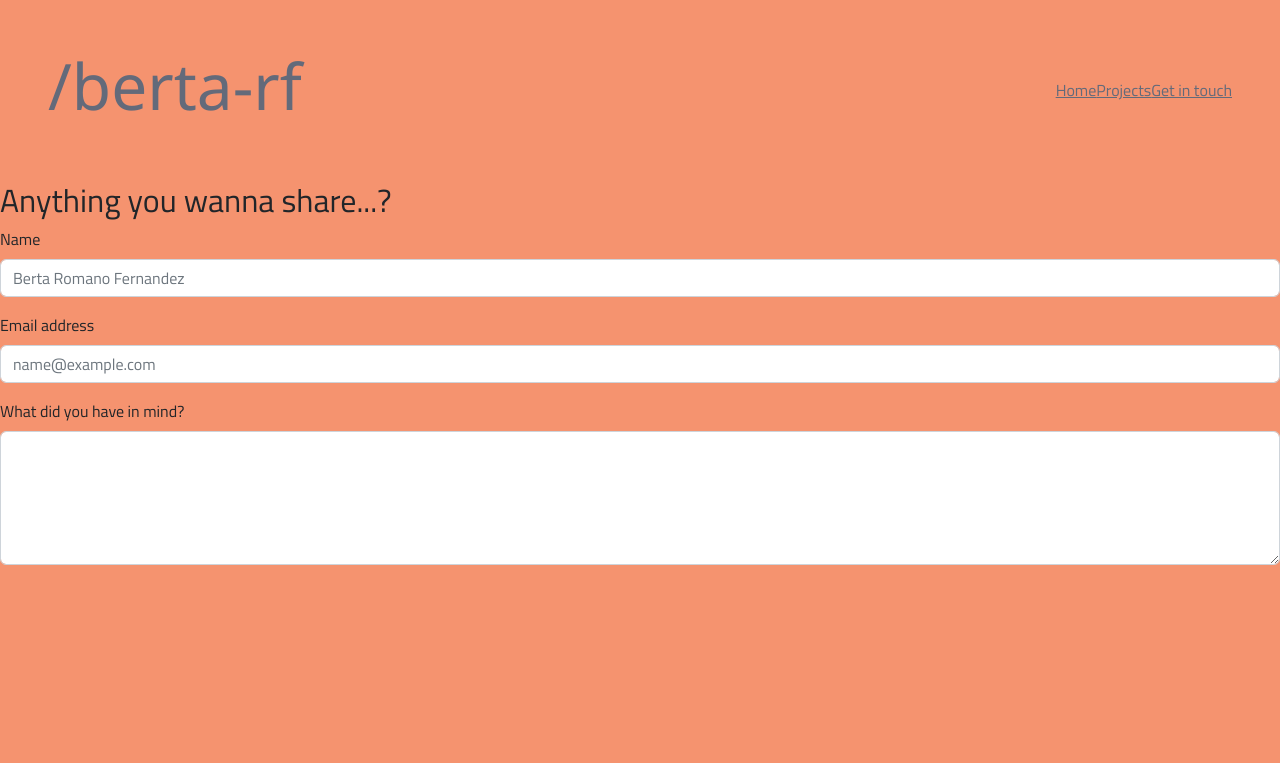
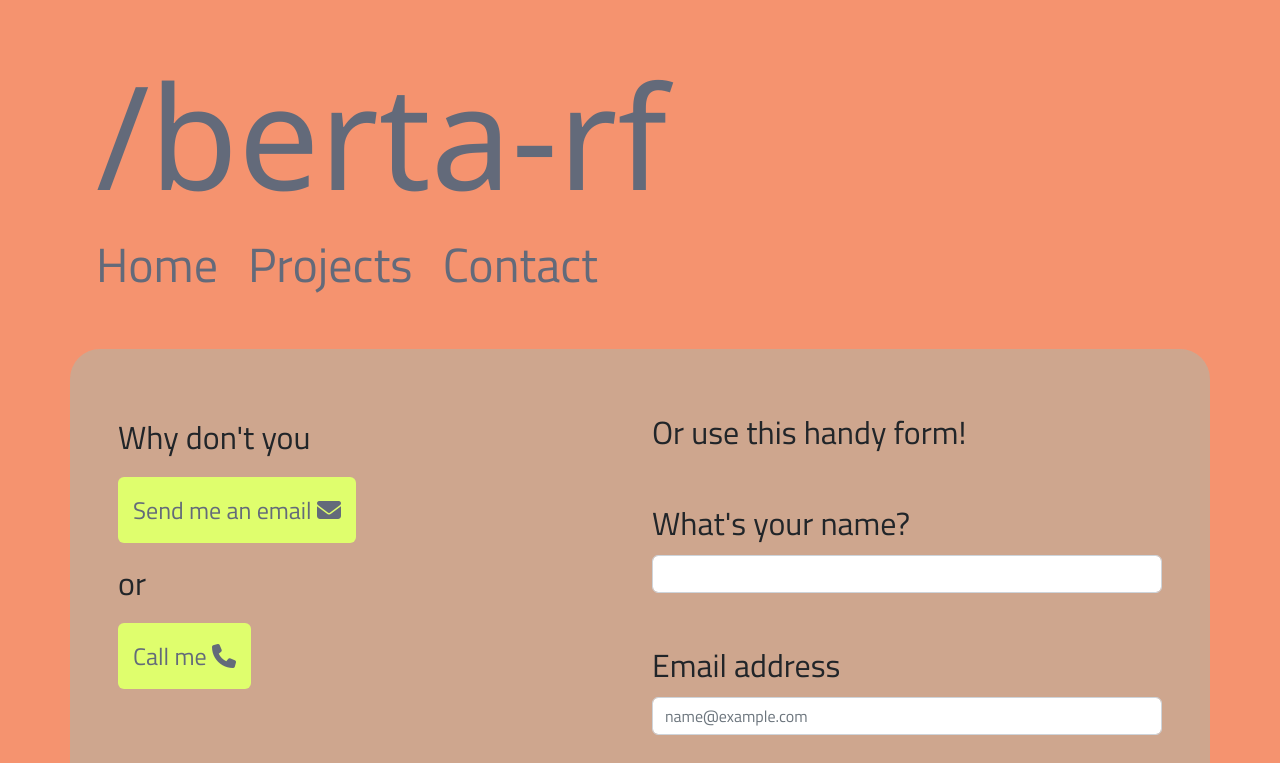
Before and after one commit to berta-rf/my_portfolio, a React (Create React App) app: page /contact in a window 1280 px wide. Shown: the top 763 px of the page. Built offline with nearby package versions, Linux system fonts and the light colour scheme.

Commit message:
Update header and contact pages deign

```diff
--- a/src/App.js
+++ b/src/App.js
@@ -7,6 +7,7 @@ import Home from './components/Home';
 import ProjectGallery from './components/ProjectGallery';
 
 import 'bootstrap/dist/css/bootstrap.min.css';
+import ThemeProvider from 'react-bootstrap/ThemeProvider'
 import './App.scss';
 
 
@@ -15,6 +16,10 @@ const App = () => {
     return(
 
         <Router>
+        <ThemeProvider
+        breakpoints={['xxxl', 'xxl', 'xl', 'lg', 'md', 'sm', 'xs', 'xxs']}
+        minBreakpoint="xxs"
+        >
             <div>
                 <Header />
                 <Routes>
@@ -23,6 +28,7 @@ const App = () => {
                     <Route path="contact" element={<Contact />} />
                 </Routes>
             </div>
+        </ThemeProvider>
         </Router>
     );
 
--- a/src/App.scss
+++ b/src/App.scss
@@ -1,6 +1,7 @@
 :root {
     --shuttleGray: #636a7a;
     --edward: #a9b9ac;
+    --edward-transparent: #a9b9ac82;
     --canary: #dffe6d;
     --sandyBrown: #f5936f;
 }
@@ -8,14 +9,41 @@
 body {
     font-family: 'Titillium Web', sans-serif;
     background-color: var(--sandyBrown);
+    font-size: 2rem;
 }
 
 h1 {
     font-family:'Segoe UI', Tahoma, Geneva, Verdana, sans-serif;
     color: #636a7a;
-    font-size: 4rem;
+    font-size: 9rem;
 }
 
 a {
     color: #636a7a;
+    font-size: 3rem;
+    text-decoration: none;
+    padding-right: 30px;
 }
+
+a:hover {
+    color: var(--canary);
+}
+
+.btn {
+    background-color: var(--canary);
+    color: var(--shuttleGray);
+    border: none;
+    padding: 15px;
+    font-size: 1.5rem;
+}
+
+.btn:hover {
+    background-color: #a9b9ac;
+
+}
+
+.contactPage {
+    background-color: var(--edward-transparent);
+    padding: 3rem;
+    border-radius: 30px;
+}
--- a/src/components/Contact.js
+++ b/src/components/Contact.js
@@ -1,36 +1,52 @@
 import React from "react";
+import Button from 'react-bootstrap/Button';
 import Form from 'react-bootstrap/Form'
+import Container from 'react-bootstrap/Container';
+import Row from 'react-bootstrap/Row';
+import Col from 'react-bootstrap/Col';
 
 const Contact = () => {
 
     return(<>
 
-{/* //     <div class="mt-5 pb-4 d-flex justify-content-around">
-//     <a href="mailto: bertaromanofernandez@gmail.com">Send me an email <i class="fa-solid fa-envelope"></i></a>
-//     <a href="tel:+447989122309">Call me <i class="fa-solid fa-phone"></i></a>
-//     <a href="https://www.linkedin.com/in/berta-romano-fernandez-85a51117a/">Let's connect on LinkedIn <i class="fa-brands fa-linkedin"></i></a>
-//   </div>
+    <Container className="contactPage">
+      <Row>
+        <Col>
 
-//   <div class="mt-3 d-flex justify-content-around">
-//   <a href="https://github.com/berta-rf">Check out my GitHub profile <i class="fa-brands fa-github"></i></a>
-//   <a href="https://www.frontendmentor.io/profile/berta-rf">Have a look at my projects on FrontEnd Mentor <i class="fa-regular fa-folder-open"></i></a>
-//   </div> */}
+        <div className="contactinfo my-3">
+            <p>Why don't you</p>
+            <Button className="mb-3" href="mailto: bertaromanofernandez@gmail.com">Send me an email <i className="fa-solid fa-envelope"></i></Button>
+            <p>or</p>
+            <Button className="mb-3" href="tel:+447989122309">Call me <i className="fa-solid fa-phone"></i></Button>
+            <div><br></br></div>
+            <p>Or perhaps you prefer to checkout out my</p>
+            <Button className="mb-3" href="https://github.com/berta-rf">GitHub <i className="fa-brands fa-github"></i></Button>
+            <p>and</p>
+            <Button className="mb-3" href="https://www.Buttonedin.com/in/berta-romano-fernandez-85a51117a/">LinkedIn <i className="fa-brands fa-linkedin"></i></Button>
+            <p>or have a look at my solved challenges on</p>
+            <Button className="mb-3" href="https://www.frontendmentor.io/profile/berta-rf">FrontEnd Mentor <i className="fa-regular fa-folder-open"></i></Button>
+        </div>
 
-        <Form>
-            <h2>Anything you wanna share...?</h2>
-            <Form.Group className="mb-3" controlId="exampleForm.ControlInput1">
-                <Form.Label>Name</Form.Label>
-                <Form.Control type="name" placeholder="Berta Romano Fernandez" />
+        </Col>
+        <Col>
+            <Form className="my-3">
+                <h2>Or use this handy form!</h2>
+                <Form.Group className="my-5" controlId="exampleForm.ControlInput1">
+                    <Form.Label>What's your name?</Form.Label>
+                    <Form.Control type="name" placeholder="" />
                 </Form.Group>
-            <Form.Group className="mb-3" controlId="exampleForm.ControlInput2">
+                <Form.Group className="mb-5" controlId="exampleForm.ControlInput2">
                     <Form.Label>Email address</Form.Label>
                     <Form.Control type="email" placeholder="name@example.com" />
                 </Form.Group>
-            <Form.Group className="mb-3" controlId="exampleForm.ControlTextarea1">
+                <Form.Group className="mb-5" controlId="exampleForm.ControlTextarea1">
                     <Form.Label>What did you have in mind?</Form.Label>
-                <Form.Control as="textarea" rows={5} />
+                    <Form.Control as="textarea" placeholder="Type your message here..." rows={12} />
                 </Form.Group>
             </Form>
+        </Col>
+      </Row>
+    </Container>
 
     </>);
 }
--- a/src/components/Header.js
+++ b/src/components/Header.js
@@ -5,12 +5,14 @@ const Header = () => {
 
     return(<>
 
-        <nav className="navbar p-5">
+        <nav className="navbar p-5 mx-5">
+
             <h1>/berta-rf</h1>
+
             <div className="navLinks">
                 <Link to="/">Home</Link>
                 <Link to="/projects">Projects</Link>
-                <Link to="/contact">Get in touch</Link>
+                <Link to="/contact">Contact</Link>
             </div>
         </nav>
 
--- a/src/components/Home.js
+++ b/src/components/Home.js
@@ -8,7 +8,7 @@ const Home = () => {
     return(<>
 
         <div className="statement d-flex p-5">
-            <img src={ portrait } width="150" alt="" />
+            <img src={ portrait } width="300" alt="" />
             <p>Hi there, my name is Berta and I'm a Frontend Developer</p>
 
         </div>
```
Lines whose indentation alone changed are shown as unchanged.
